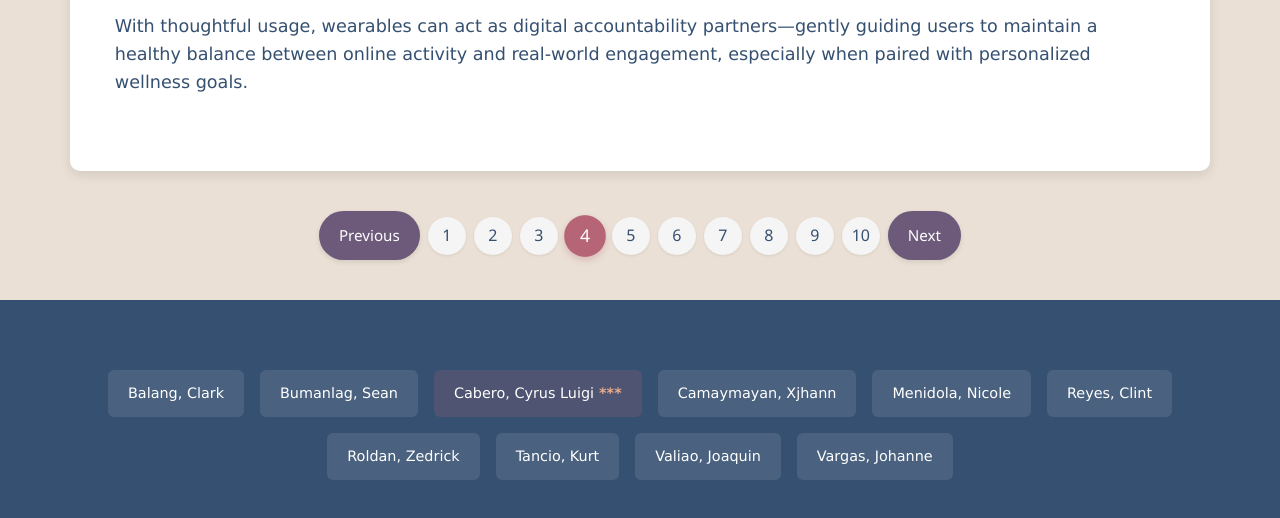
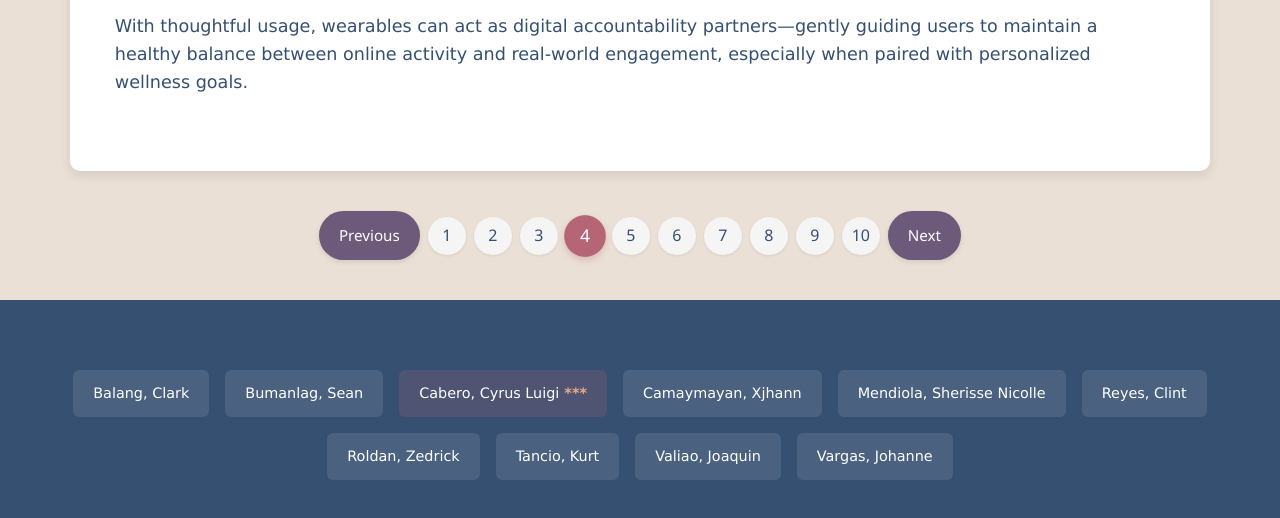
Before and after one commit to Saiqt07/FinalWebsite, a plain HTML site: page TOPIC 10/WearableandMonitoring.html in a window 1280 px wide. Shown: the part 1930-2448 px from the top of the page. Drawn offline with Linux system fonts and the light colour scheme.

Commit message:
Update WearableandMonitoring.html

```diff
--- a/TOPIC 10/WearableandMonitoring.html
+++ b/TOPIC 10/WearableandMonitoring.html
@@ -281,7 +281,7 @@
                 <div class="member">Bumanlag, Sean</div>
                 <div class="member leader">Cabero, Cyrus Luigi</div>
                 <div class="member">Camaymayan, Xjhann</div>
-                <div class="member">Menidola, Nicole</div>
+                <div class="member">Mendiola, Sherisse Nicolle</div>
                 <div class="member">Reyes, Clint</div>
                 <div class="member">Roldan, Zedrick</div>
                 <div class="member">Tancio, Kurt</div>
```
